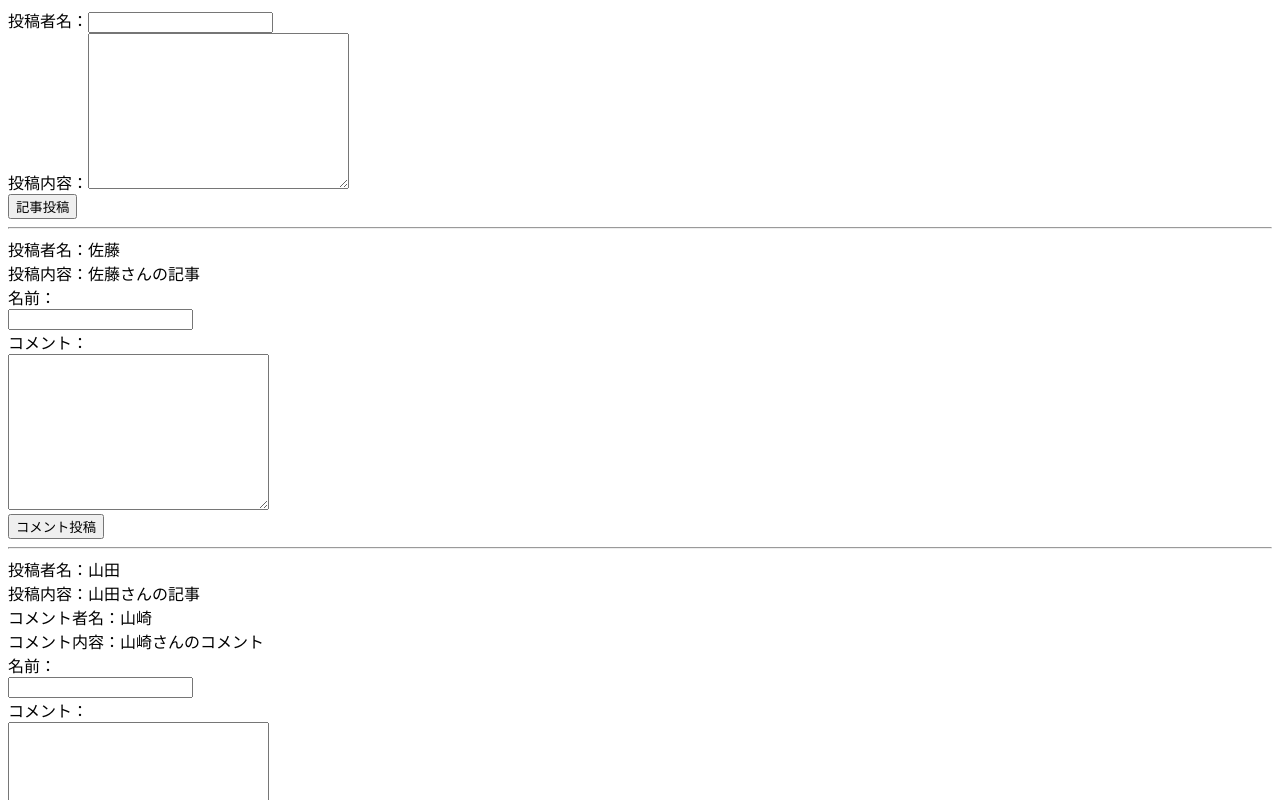
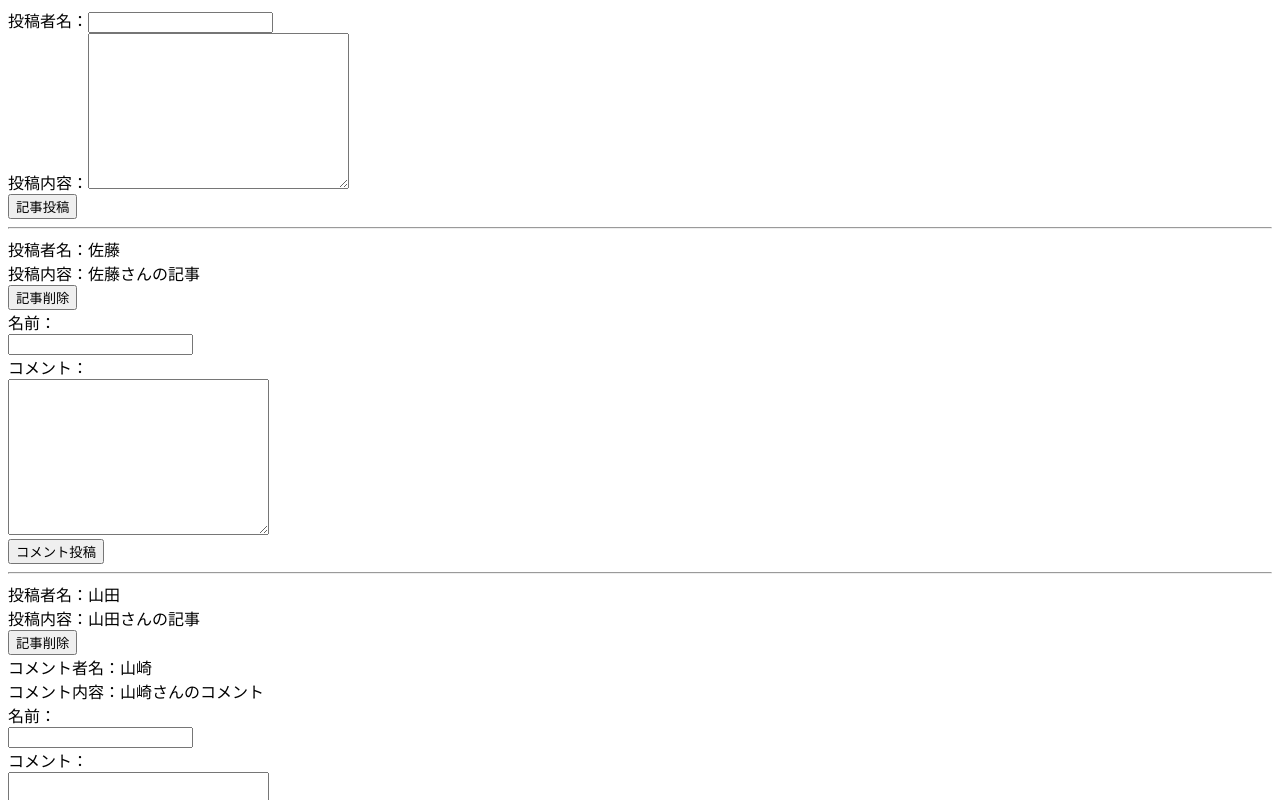
Before and after one commit to takuyanoguchi626/ex-vue-bbs, a Vue app: page / in a window 1280 px wide. Shown: the top 800 px of the page. Built offline with nearby package versions, Linux system fonts and the light colour scheme.

Commit message:
記事削除機能を追加

```diff
--- a/src/store/index.ts
+++ b/src/store/index.ts
@@ -38,13 +38,22 @@ export default new Vuex.Store({
      * 記事のコメントリストにpayloadで受け取ったコメントを挿入する.
      *
      * @param - state
-     * @param - payload
+     * @param - Bbs.vueから受け取った連想配列
      */
     addComment(state, payload) {
       const article = state.articles.filter(
         (article) => article.id === payload.article.id
       )[0];
       article.commentList.push(payload.newComment);
+    },
+
+    /**
+     *
+     * @param state - ステート
+     * @param payload - Bbs.vueから受け取った連想配列
+     */
+    deleteArticle(state, payload) {
+      state.articles.splice(payload.articleIndex, 1);
     },
   }, //end mutations
 
--- a/src/views/Bbs.vue
+++ b/src/views/Bbs.vue
@@ -13,9 +13,10 @@
       <hr />
     </div>
     <!-- ここから記事一覧 -->
-    <div v-for="article of currentArticleList" :key="article.id">
+    <div v-for="(article, index) of currentArticleList" :key="article.id">
       投稿者名：{{ article.name }} <br />
-      投稿内容：{{ article.content }}
+      投稿内容：{{ article.content }} <br />
+      <button type="button" @click="deleteArticle(index)">記事削除</button>
       <!-- ここからコメント一覧 -->
       <div v-for="comment of article.commentList" :key="comment.id">
         コメント者名：{{ comment.name }} <br />
@@ -80,6 +81,7 @@ export default class XXXComponent extends Vue {
   /**
    * 新しいコメントを投稿する.
    *
+   * @params - 記事
    */
   addComment(article: Article): void {
     this.$store.commit("addComment", {
@@ -94,6 +96,17 @@ export default class XXXComponent extends Vue {
     this.commentName = "";
     this.commentContent = "";
   }
+
+  /**
+   * 記事を削除する.
+   *
+   *@params - インデックス番号
+   */
+  deleteArticle(index: number): void {
+    this.$store.commit("deleteArticle", {
+      articleIndex: index,
+    });
+  }
 }
 </script>
 
```
